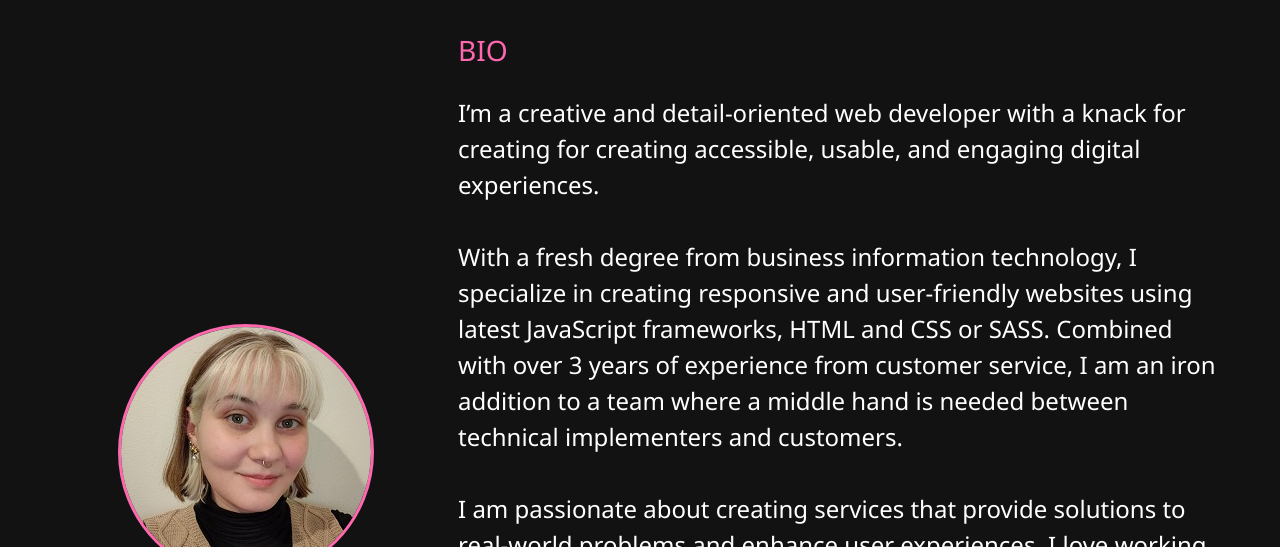
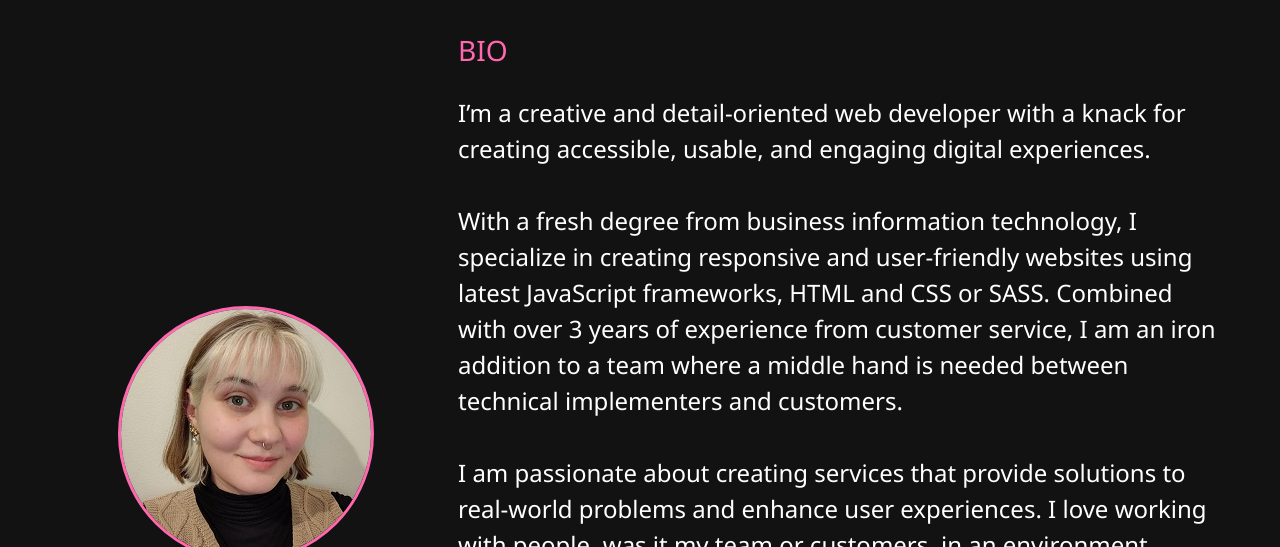
Before and after one commit to laivii/SDS-Front-End-2023-24, a website: page dist/about.html in a window 1280 px wide. Shown: the part 253-800 px from the top of the page. Drawn offline with Linux system fonts and the light colour scheme.

Commit message:
chore(frontend): :bug: fix typo in About me -page, update settings.json

```diff
--- a/dist/about.html
+++ b/dist/about.html
@@ -56,7 +56,7 @@
 
             <div class="bio">
                 <h3 class="text-secondary">BIO</h3>
-                <p>I’m a creative and detail-oriented web developer with a knack for creating for creating accessible, usable, and engaging digital experiences. <br><br>
+                <p>I’m a creative and detail-oriented web developer with a knack for creating accessible, usable, and engaging digital experiences. <br><br>
 
                     With a fresh degree from business information technology, I specialize in creating responsive and user-friendly websites using latest JavaScript frameworks, HTML and CSS or SASS. Combined with over 3 years of experience from customer service, I am an iron addition to a team where a middle hand is needed between technical implementers and customers.<br><br>
 
```
